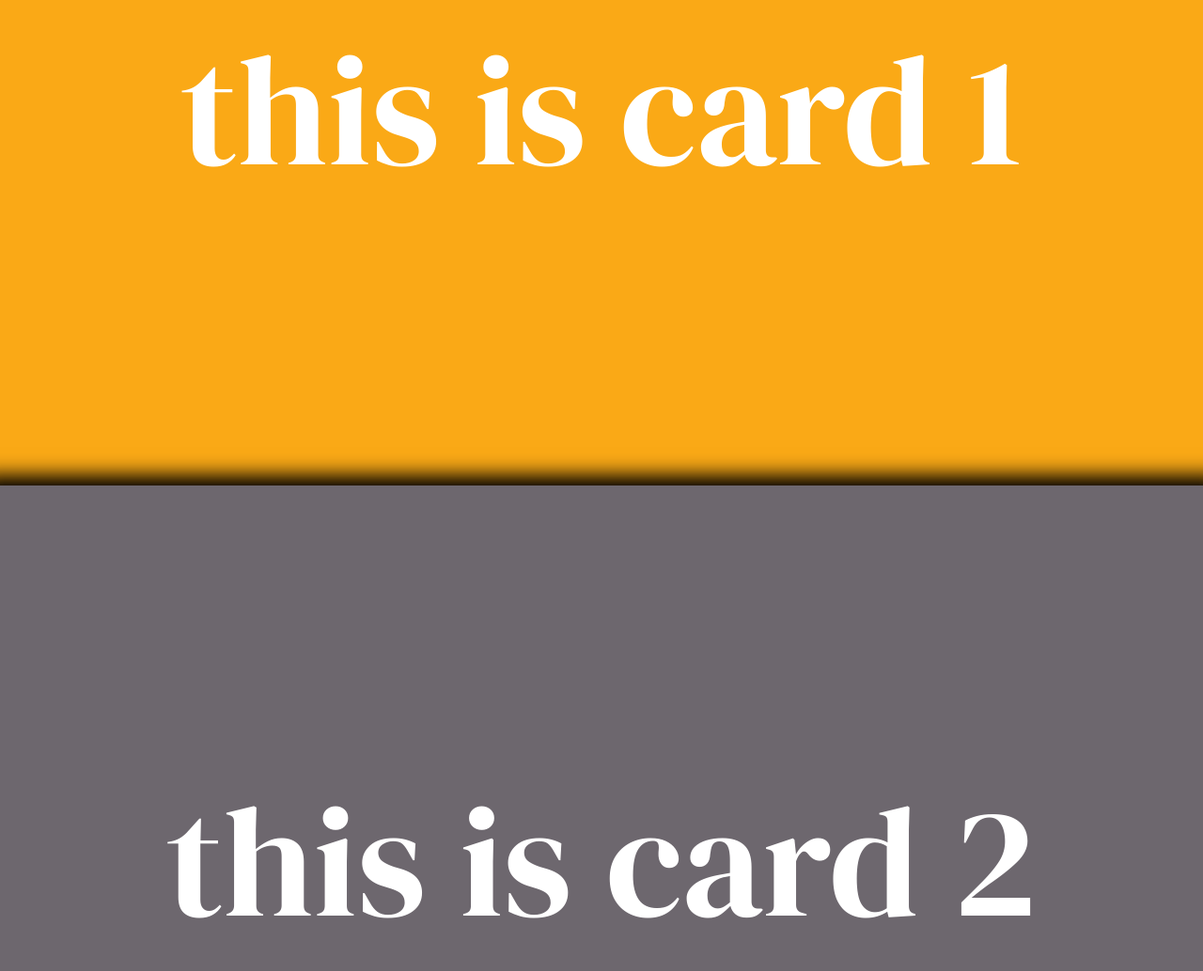
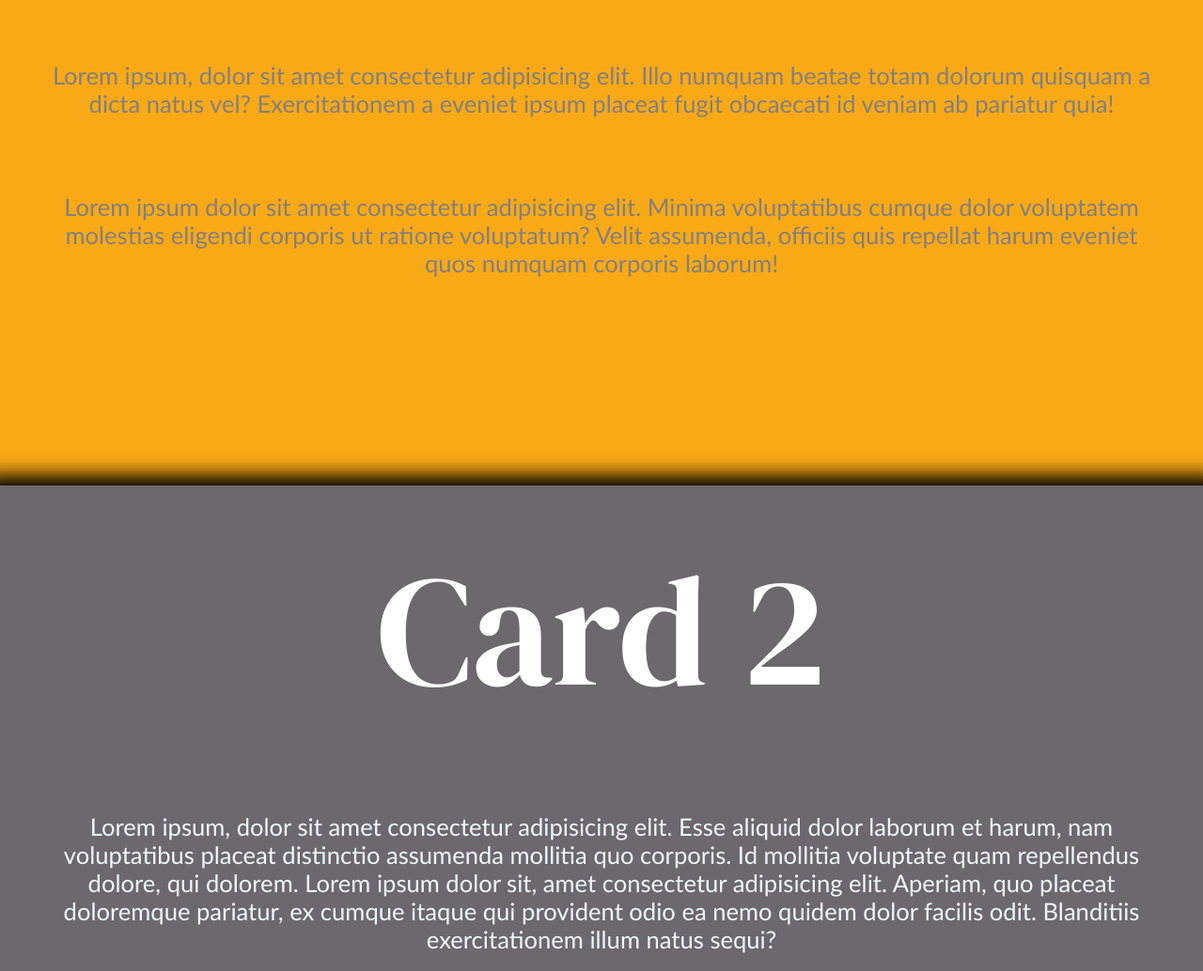
Before and after one commit to ralfbrse/Website-cards-sample, a plain HTML site: page index.html in a window 1280 px wide. Shown: the part 1083-2117 px from the top of the page at 94% size. Drawn offline with Linux system fonts and the light colour scheme.

Commit message:
Content adjustments

```diff
--- a/index.html
+++ b/index.html
@@ -18,15 +18,50 @@
   <body>
     <div id="landing">
       <h1>RALFBRSE</h1>
-      <p>Welcome to me.</p>
+      <h3>Insert subtitle.</h3>
     </div>
 
     <section id="holder">
-      <div id="card-1" class="card"><h1>this is card 1</h1></div>
-      <div id="card-2" class="card"><h1>this is card 2</h1></div>
+      <div id="card-1" class="card">
+        <h1>Card 1</h1>
+        <p>
+          Lorem ipsum, dolor sit amet consectetur adipisicing elit. Illo numquam
+          beatae totam dolorum quisquam a dicta natus vel? Exercitationem a
+          eveniet ipsum placeat fugit obcaecati id veniam ab pariatur quia!
+        </p>
+        <p>
+          Lorem ipsum dolor sit amet consectetur adipisicing elit. Minima
+          voluptatibus cumque dolor voluptatem molestias eligendi corporis ut
+          ratione voluptatum? Velit assumenda, officiis quis repellat harum
+          eveniet quos numquam corporis laborum!
+        </p>
+      </div>
+      <div id="card-2" class="card">
+        <h1>Card 2</h1>
+        <p>
+          Lorem ipsum, dolor sit amet consectetur adipisicing elit. Esse aliquid
+          dolor laborum et harum, nam voluptatibus placeat distinctio assumenda
+          mollitia quo corporis. Id mollitia voluptate quam repellendus dolore,
+          qui dolorem. Lorem ipsum dolor sit, amet consectetur adipisicing elit.
+          Aperiam, quo placeat doloremque pariatur, ex cumque itaque qui
+          provident odio ea nemo quidem dolor facilis odit. Blanditiis
+          exercitationem illum natus sequi?
+        </p>
+      </div>
+    </section>
+
+    <section id="content">
+      <div class="content">
+        <h1>Title</h1>
+        <p>
+          Lorem ipsum dolor sit, amet consectetur adipisicing elit. Nulla dolore
+          consequatur vero voluptate labore numquam officia, harum suscipit
+          blanditiis natus id. Delectus accusamus ut maiores aperiam aliquid
+          dolorem omnis alias!
+        </p>
+      </div>
     </section>
 
     <div>Whats up</div>
-
   </body>
 </html>
--- a/style.css
+++ b/style.css
@@ -36,10 +36,19 @@ h1 {
   font-weight: lighter;
 }
 
+h3 {
+  font-family: "Gill Sans", "Gill Sans MT", Calibri, "Trebuchet MS", sans-serif;
+  font-size: 2vmax;
+  font-weight: lighter;
+  color: grey;
+  text-align: center;
+}
+
 p {
   font-family: "Gill Sans", "Gill Sans MT", Calibri, "Trebuchet MS", sans-serif;
   font-size: 2vmax;
   color: grey;
+  text-align: center;
 }
 
 #holder {
@@ -55,6 +64,19 @@ p {
   position: sticky;
   top: 0%;
   scroll-snap-align: start;
+  display: flex;
+  flex-direction: column;
+  flex-wrap: wrap;
+  align-content: center;
+  justify-content: flex-start;
+}
+.card h1 {
+  margin: 40px;
+}
+
+.card p {
+  margin: 40px;
+  font-weight: lighter;
 }
 
 #card-1 {
@@ -63,3 +85,7 @@ p {
 #card-2 {
   background-color: #6d676e;
 }
+
+#card-2 p {
+  color: aliceblue;
+}
```
